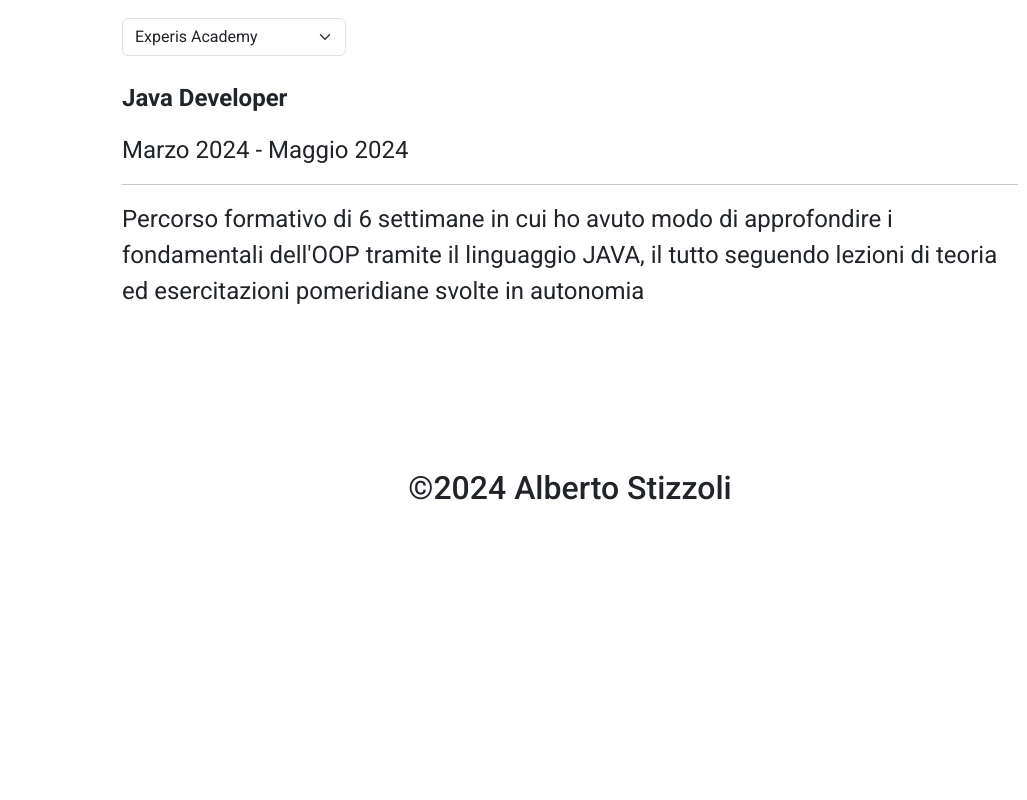
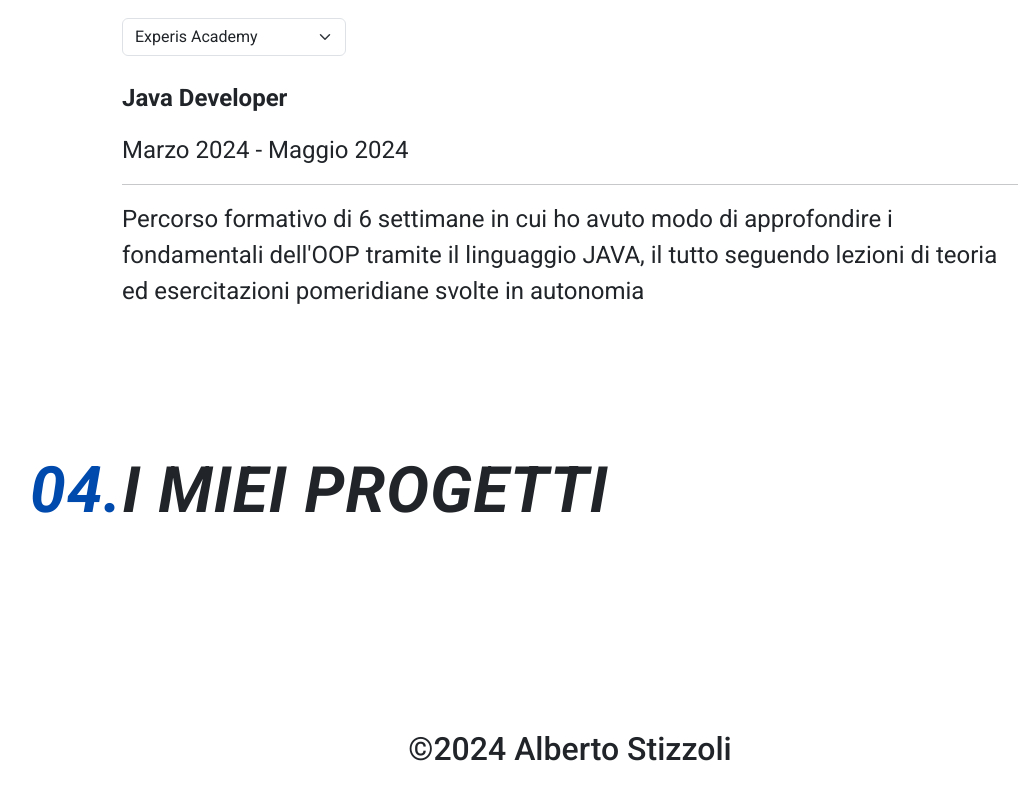
Before and after one commit to albertostizzoli/my-portfolio, a Vue app: page / in a window 1280 px wide. Shown: the part 2306-3106 px from the top of the page, without its empty margins (70-1097 px from the left). Before the commit the page ends 2902 px from the top, so only its background shows below. Built offline with nearby package versions, Linux system fonts and the light colour scheme.

Commit message:
create file Carousel Projects

```diff
--- /dev/null
+++ b/src/components/CarouselProjects.vue
@@ -0,0 +1,15 @@
+<template>
+    <div>
+
+    </div>
+</template>
+
+<script>
+    export default {
+
+    }
+</script>
+
+<style lang="scss" scoped>
+
+</style>
--- a/src/pages/HomePage.vue
+++ b/src/pages/HomePage.vue
@@ -69,15 +69,22 @@
                 </div>
             </div>
         </section>
+        <!-- progetti -->
+         <section id="projects">
+            <h2 class="intro pb-5"><i><span class="index">04.</span>I MIEI PROGETTI</i></h2>
+            <CarouselProjects></CarouselProjects>
+         </section>
     </div>
 </template>
 
 <script>
 import CarouselSkills from '../components/CarouselSkills.vue';
+import CarouselProjects from '../components/CarouselProjects.vue';
 import { store } from '../store.js';
 export default {
     components: {
         CarouselSkills,
+        CarouselProjects,
     },
     data() {
         return {
@@ -102,7 +109,8 @@ export default {
 
 #about-me,
 #skills,
-#experience {
+#experience,
+#projects {
     padding: 4rem 0;
 
     .intro {
```
